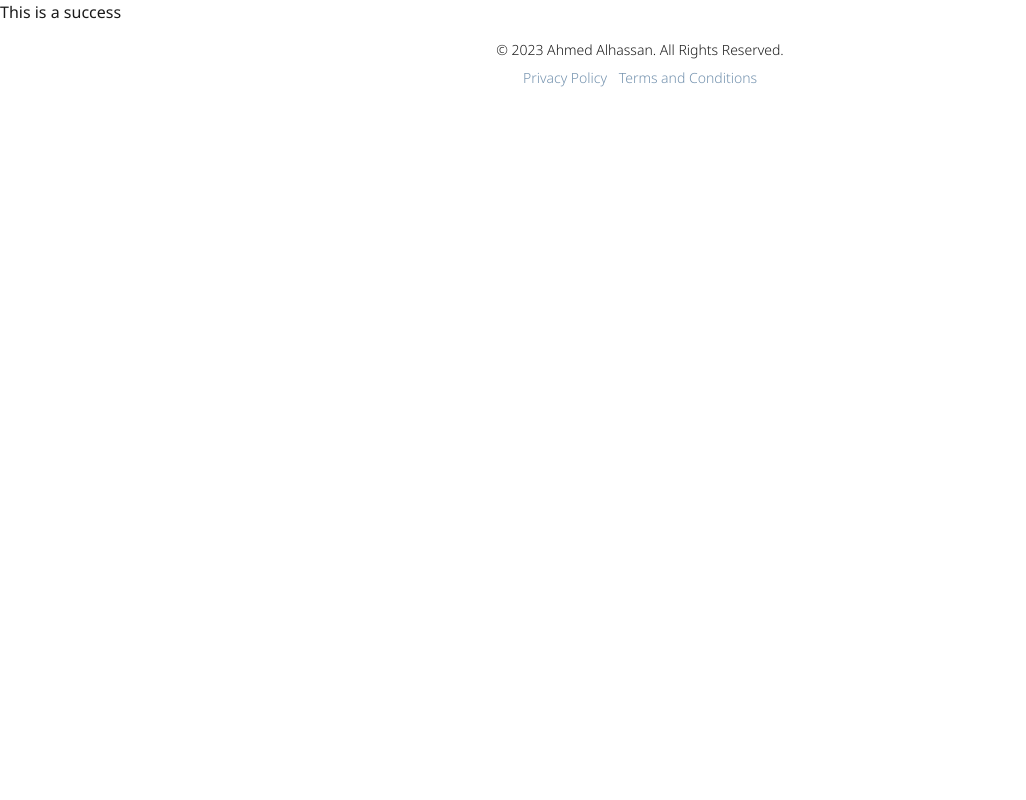
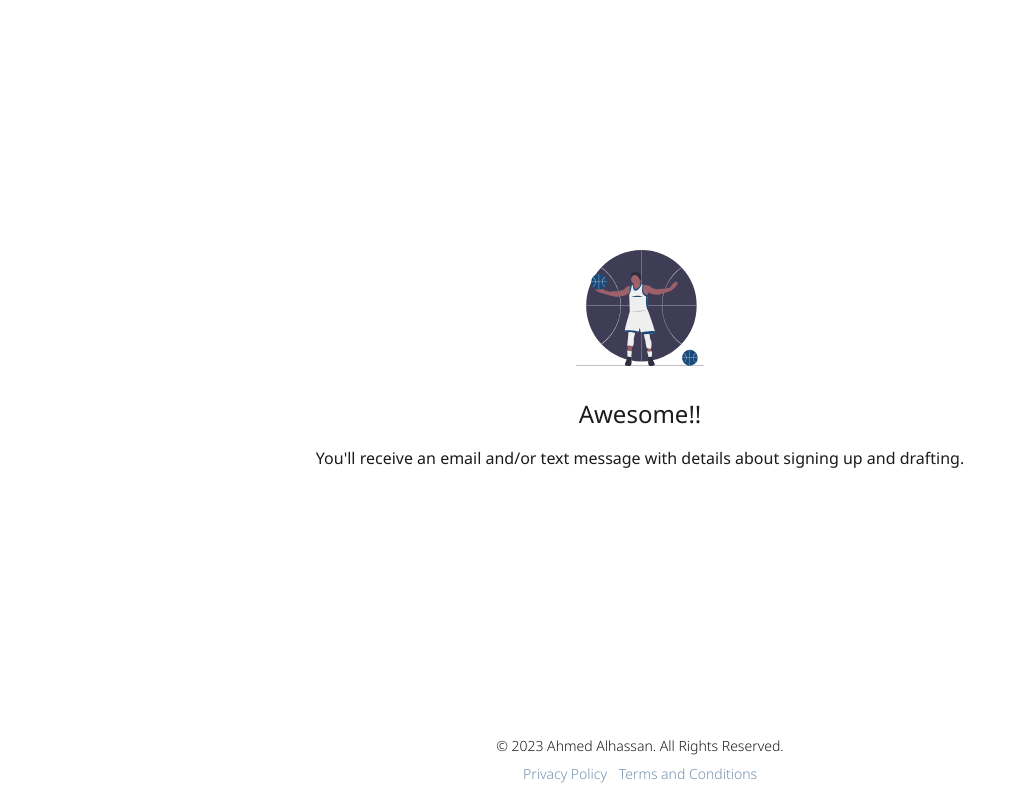
Before and after one commit to ahmedfaaid/jollof-league, a SvelteKit app in the folder client/: page /success in a window 1280 px wide. Shown: the whole page, without its empty margins (0-1026 px from the left). Built offline with nearby package versions, Linux system fonts and the light colour scheme.

Commit message:
client: success page

```diff
--- a/client/src/routes/success/+page.svelte
+++ b/client/src/routes/success/+page.svelte
@@ -1 +1,11 @@
-<h1>This is a success</h1>
+<div class="flex items-center justify-center sm:h-[calc(100vh-80px)]">
+	<div>
+		<div class="mx-auto w-32">
+			<img src="/undraw_greek_freak_j-2-qb.svg" alt="The Greek Freak illustration" />
+		</div>
+		<p class="mt-8 text-center text-2xl">Awesome!!</p>
+		<p class="mt-4 text-center">
+			You'll receive an email and/or text message with details about signing up and drafting.
+		</p>
+	</div>
+</div>
```
Also changed, not shown: client/static/undraw_greek_freak_j-2-qb.svg (added).
